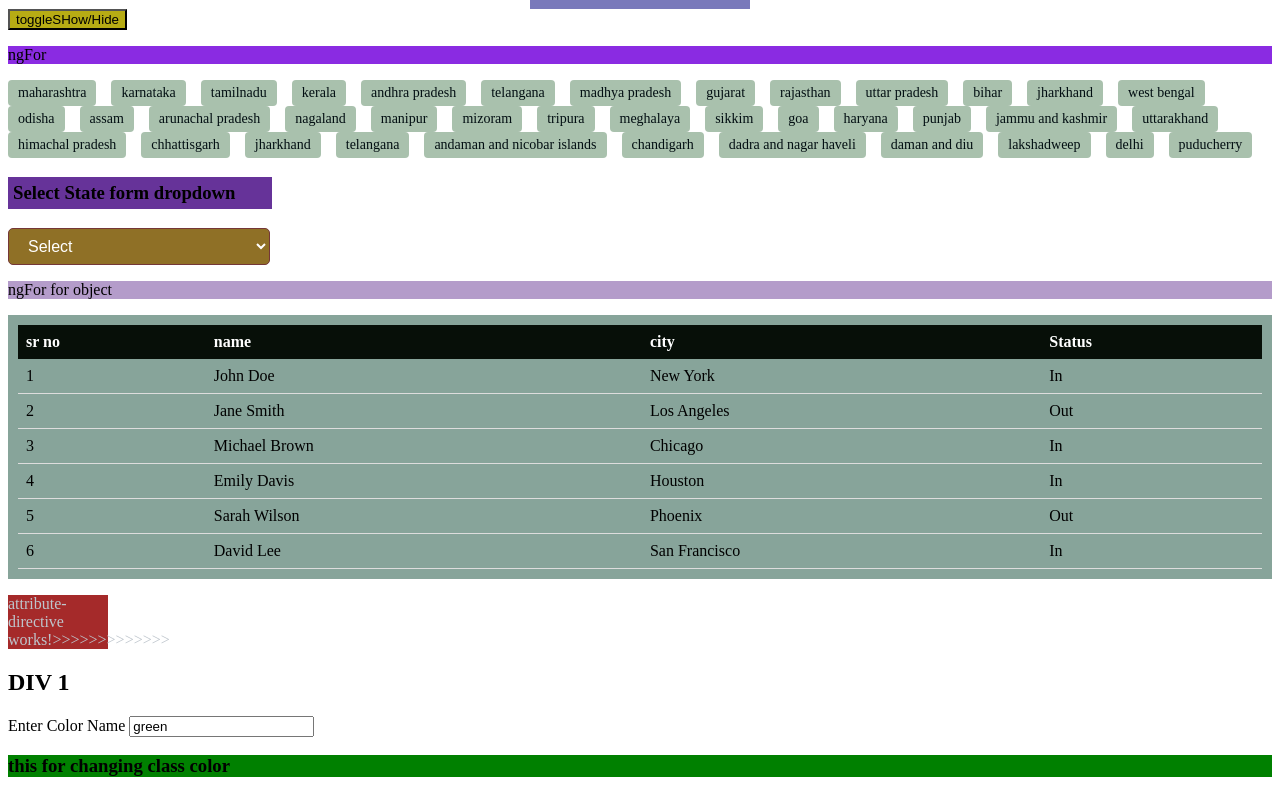
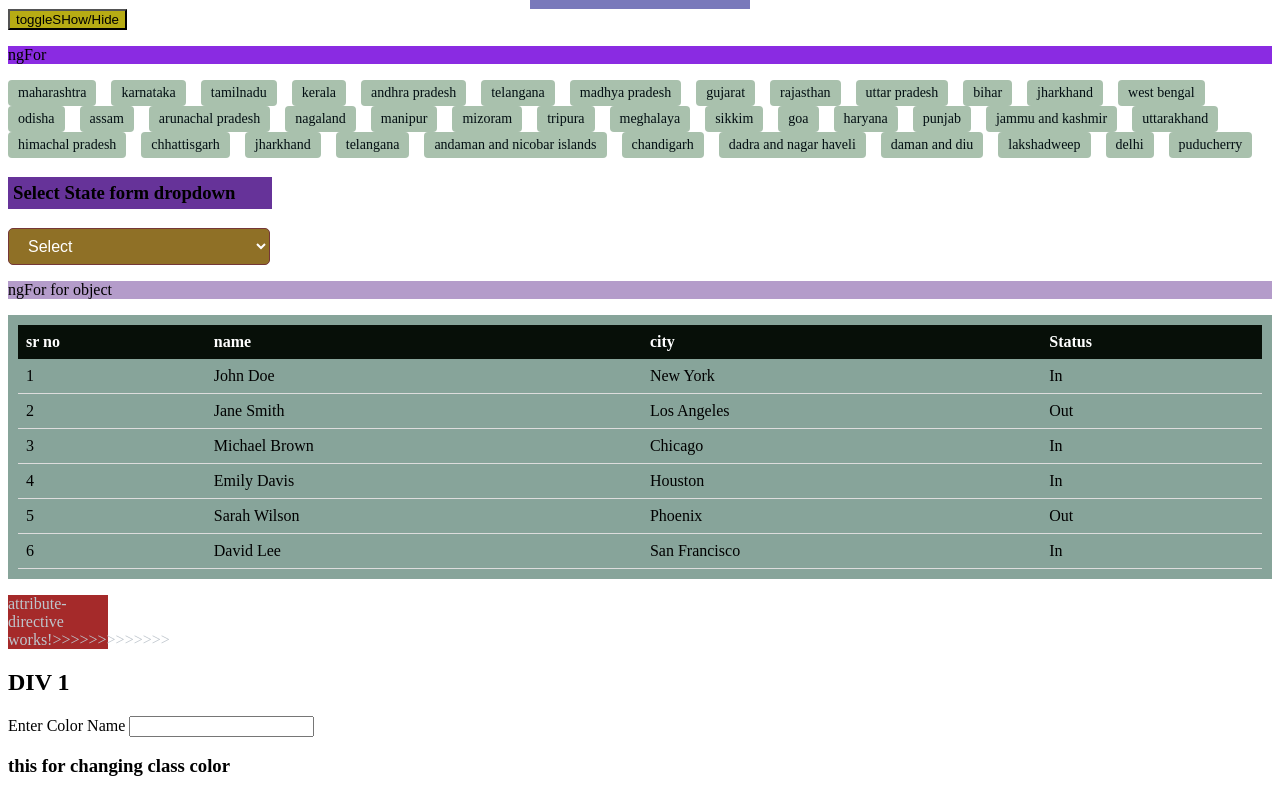
Before and after one commit to akshayrakhunde01/Anuglar, an Angular app: page / in a window 1280 px wide. Shown: the part 635-1431 px from the top of the page. Built offline with nearby package versions, Linux system fonts and the light colour scheme.

Commit message:
color chnge

```diff
--- a/src/app/components/attribute-directive/attribute-directive.component.ts
+++ b/src/app/components/attribute-directive/attribute-directive.component.ts
@@ -11,6 +11,6 @@ import { FormsModule } from '@angular/forms';
 export class AttributeDirectiveComponent {
  constructor(){}
 
- changeColor:string='green'
+ changeColor:string=''
 
 }
```
